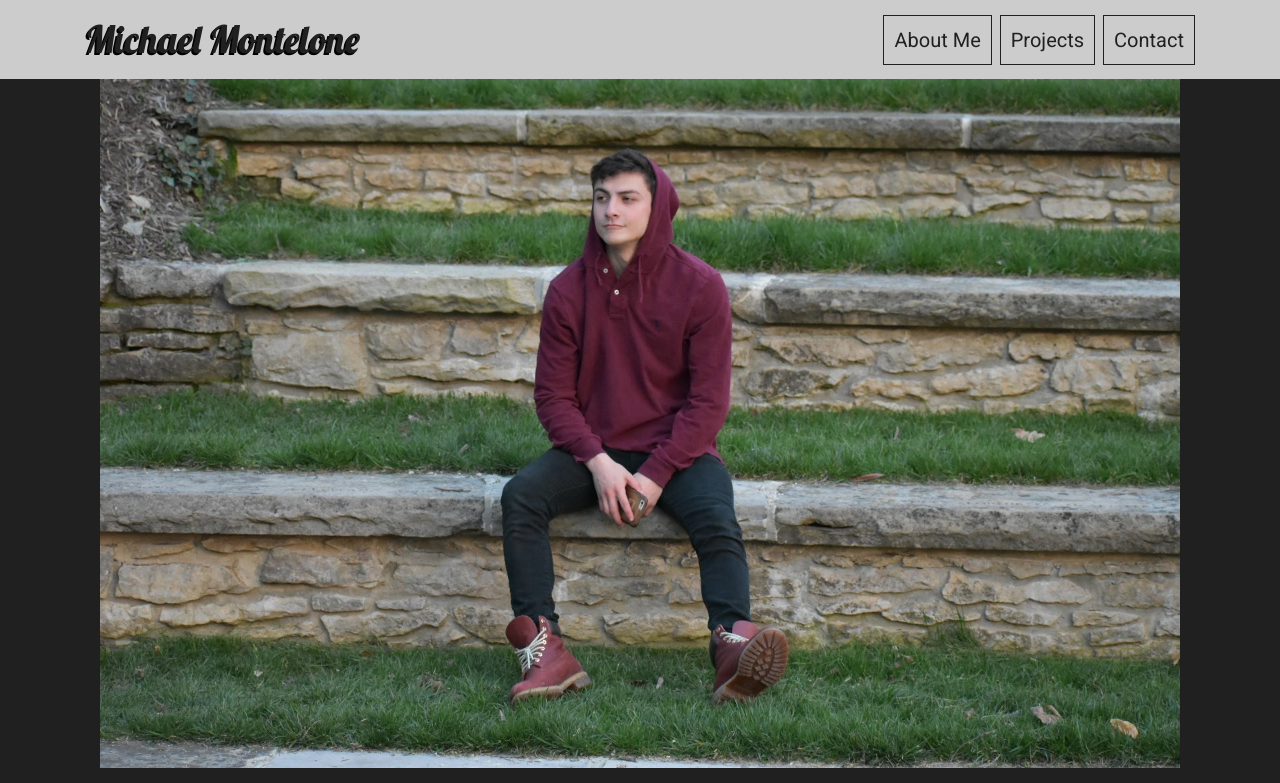
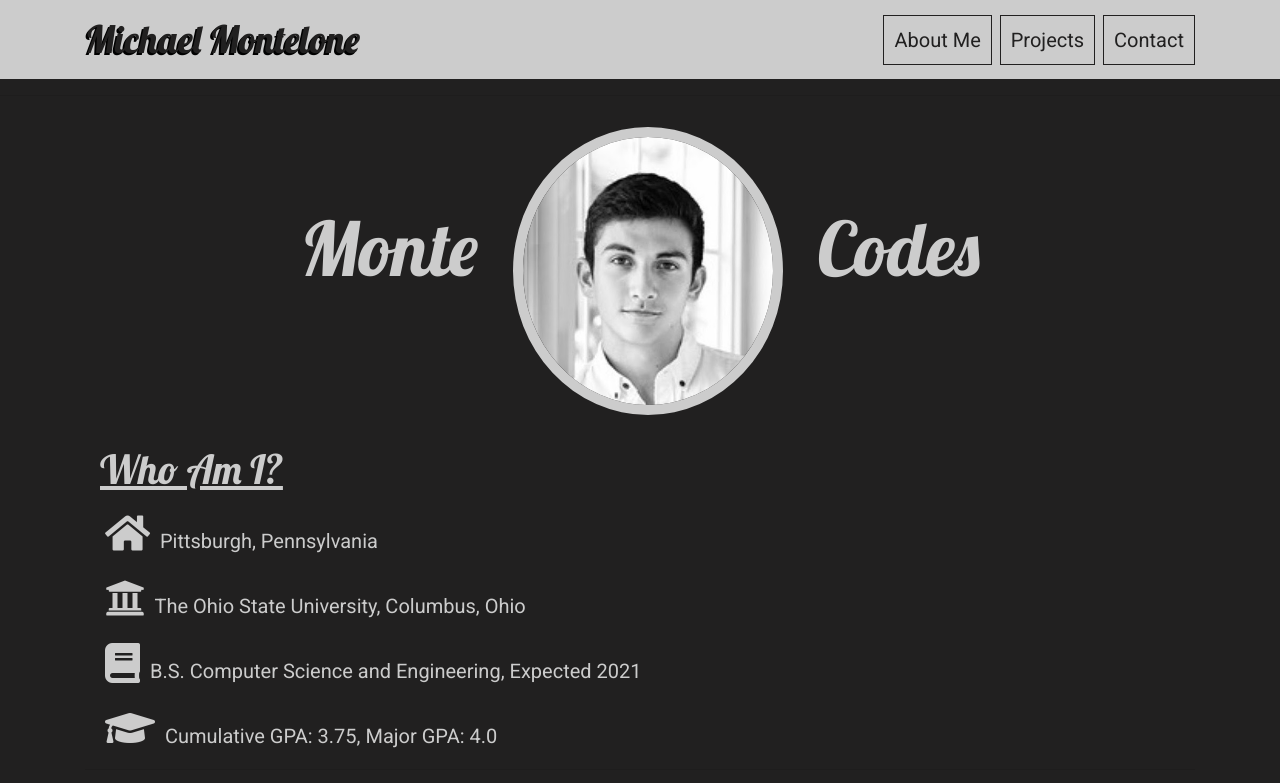
Before and after one commit to MonteCodes/MonteCodes.github.io, a plain HTML site: page index.html in a window 1280 px wide. Shown: the top 783 px of the page. Drawn offline with nearby package versions, Linux system fonts and the light colour scheme.

Commit message:
Added some fun jQuery and formatting

```diff
--- a/css/main.css
+++ b/css/main.css
@@ -1,7 +1,10 @@
 .border-div {
 margin-top: 25px;
 }
-
+.monte-codes-text {
+    font-size: 75px;
+    font-family: Lobster, cursive;
+}
 .navi {
     background-color: #cccccc;
     margin-bottom: 15px;
@@ -29,18 +32,23 @@ font-size: 60%;
     color: #cccccc;
 }
 
+#main-body, #contact, #top-bar {
+    display: none;
+}
+
 #my-name {
-font-family: Lobster, cursive;
-color: #212020;
-font-size: 38px;
-text-shadow: -2px 2px black;
+    font-family: Lobster, cursive;
+    color: #212020;
+    font-size: 38px;
+    text-shadow: -2px 2px black;
 }
 
 #my-pic {
+    border-radius: 50%;
+    border: solid 10px #cccccc;
     vertical-align: middle;
-    max-width: 100%;
-    margin-right: 30px;
-    margin-bottom: 15px;
+    max-width: 25%;
+    margin: 15px 30px 15px 30px;
 }
 
 a {
@@ -60,6 +68,7 @@ img {
 h1, h2 {
     font-family: Lobster, cursive;
     margin-bottom: 15px;
+    text-decoration: underline;
 }
 
 p {
--- a/index.html
+++ b/index.html
@@ -15,7 +15,7 @@
 </head>
 
 <body>
-    <nav class="navi navbar fixed-top">
+    <nav class="navi navbar sticky-top" id="top-bar">
         <div class="container">
             <a class="navbar-brand" id="my-name" href="#">Michael Montelone</a>
             <nav class="site-nav">
@@ -30,12 +30,14 @@
         </div>
     </nav>
     <hr />
-    <main>
+    <main id="main-body">
         <div class="page-content">
             <div class="container" id="about-me">
                 <div class="container text-center">
                     <p>
-                        <img id="my-pic" src="imgs/michaelsitting.JPG" alt="Michael sitting on steps">
+                        <span class="monte-codes-text">Monte</span>
+                        <img id="my-pic" src="imgs/headshot.jpg" alt="">
+                        <span class="monte-codes-text">Codes</span>
                     </p>
                 </div>
                 <div class="container">
@@ -98,13 +100,13 @@
                         <div class="container">
                             <h4>PySnake</h4>
                             <p>
-                                <a href="https://github.com/MonteCodes/pysnake"><img src="imgs/pysnake.JPG" alt="Pysnake Screenshot"></a>
+                                <a href="https://github.com/MonteCodes/pysnake"><img id="pysnake" src="imgs/pysnake.JPG" alt="Pysnake Screenshot"></a>
                             </p>
                         </div>
                         <div class="container">
                             <h4>jSolitaire</h4>
                             <p>
-                                <a href="https://github.com/MonteCodes/Solitaire"><img src="imgs/solitaire.JPG" alt="Solitaire Screenshot"></a>
+                                <a href="https://github.com/MonteCodes/Solitaire"><img id="soli" src="imgs/solitaire.JPG" alt="Solitaire Screenshot"></a>
                             </p>
                         </div>
                     </div>
@@ -135,8 +137,9 @@
             </div>
         </footer>
     </div>
-    <script src="https://code.jquery.com/jquery-3.3.1.slim.min.js" integrity="sha384-q8i/X+965DzO0rT7abK41JStQIAqVgRVzpbzo5smXKp4YfRvH+8abtTE1Pi6jizo" crossorigin="anonymous"></script>
+    <script src="https://ajax.googleapis.com/ajax/libs/jquery/3.3.1/jquery.min.js"></script>
     <script src="https://cdnjs.cloudflare.com/ajax/libs/popper.js/1.14.3/umd/popper.min.js" integrity="sha384-ZMP7rVo3mIykV+2+9J3UJ46jBk0WLaUAdn689aCwoqbBJiSnjAK/l8WvCWPIPm49" crossorigin="anonymous"></script>
     <script src="https://stackpath.bootstrapcdn.com/bootstrap/4.1.3/js/bootstrap.min.js" integrity="sha384-ChfqqxuZUCnJSK3+MXmPNIyE6ZbWh2IMqE241rYiqJxyMiZ6OW/JmZQ5stwEULTy" crossorigin="anonymous"></script>
+    <script src="js/main.js"></script>
 </body>
 </html>
--- /dev/null
+++ b/js/main.js
@@ -0,0 +1,5 @@
+$(document).ready(function(){
+    $("#top-bar").slideDown(1500);
+    $("#main-body").fadeIn(1000);
+    $("#contact").fadeIn(1000);
+});
```
Also changed, not shown: imgs/headshot.jpg (added), imgs/michaelsitting.JPG (deleted).
